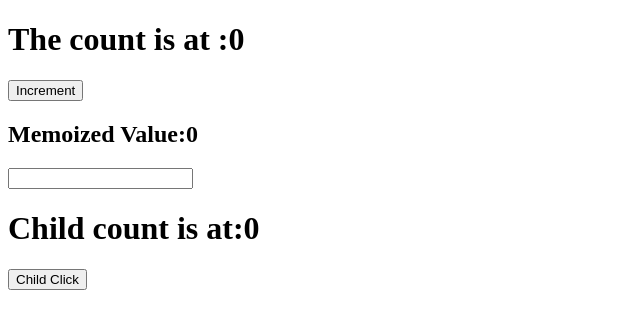
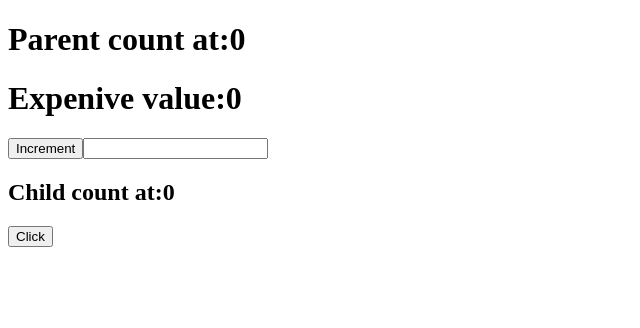
Before and after one commit to bobbyDeepak1415/React_Hooks, a React (Vite) app: page / in a window 1280 px wide. Shown: the top 328 px of the page, without its empty margins (0-640 px from the left). Built offline with nearby package versions, Linux system fonts and the light colour scheme.

Commit message:
setup done

```diff
--- a/src/App.jsx
+++ b/src/App.jsx
@@ -2,7 +2,7 @@
 
 import { useCallback, useMemo, useState } from "react";
 import Child from "./Child";
-import { handleClick } from "./handleClick";
+import handleClick from "./handleClick";
 
 function App() {
   console.log("Parent rendering...");
--- a/src/main.jsx
+++ b/src/main.jsx
@@ -1,12 +1,12 @@
 import { StrictMode } from 'react'
 import { createRoot } from 'react-dom/client'
 // import './index.css'
-// import App from './App.jsx'
-import Demo from './Demo.jsx'
+import App from './App.jsx'
+// import Demo from './Demo.jsx'
 
 createRoot(document.getElementById('root')).render(
   <StrictMode>
-    {/* <App /> */}
-    <Demo/>
+    <App />
+    {/* <Demo/> */}
   </StrictMode>,
 )
```
